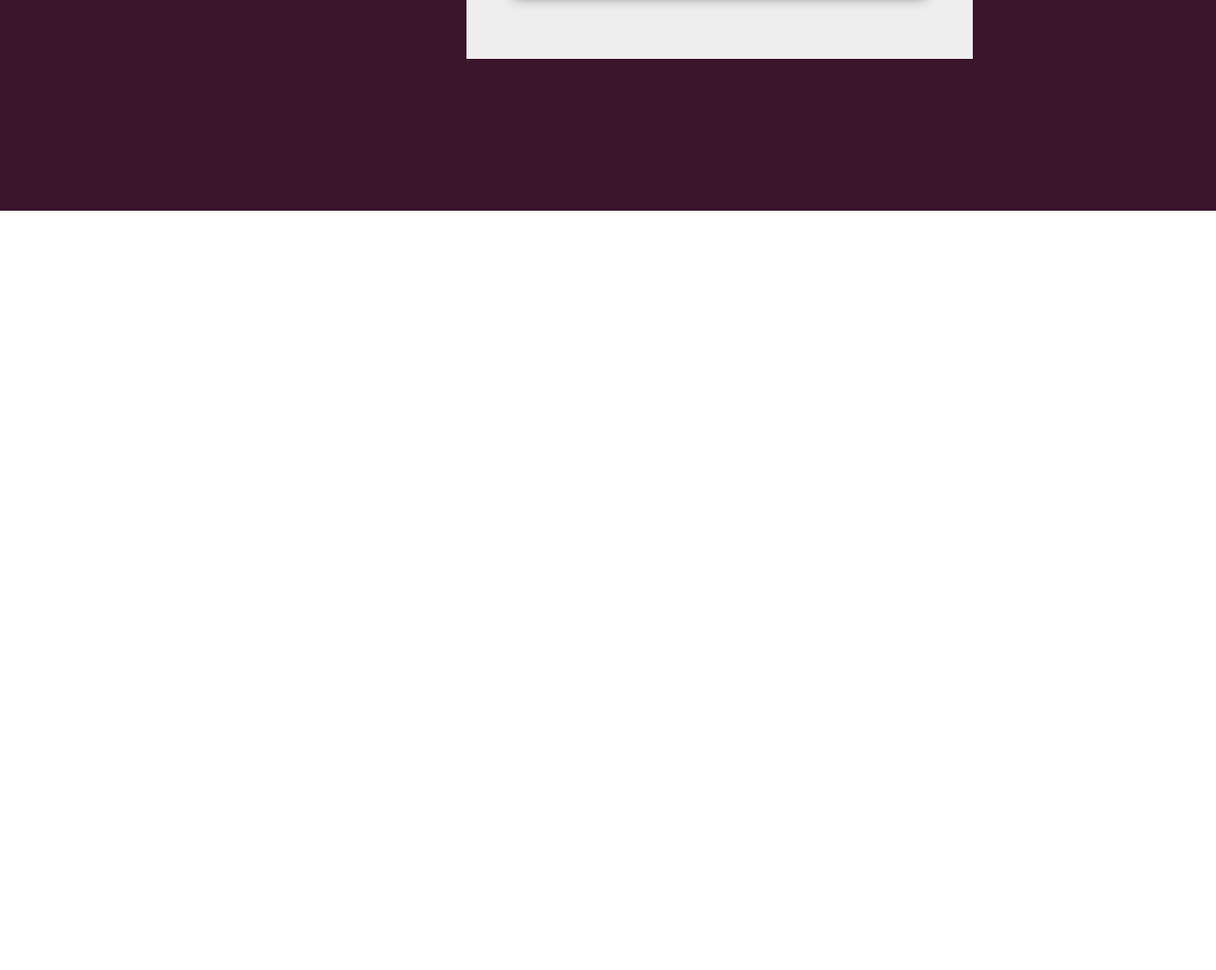
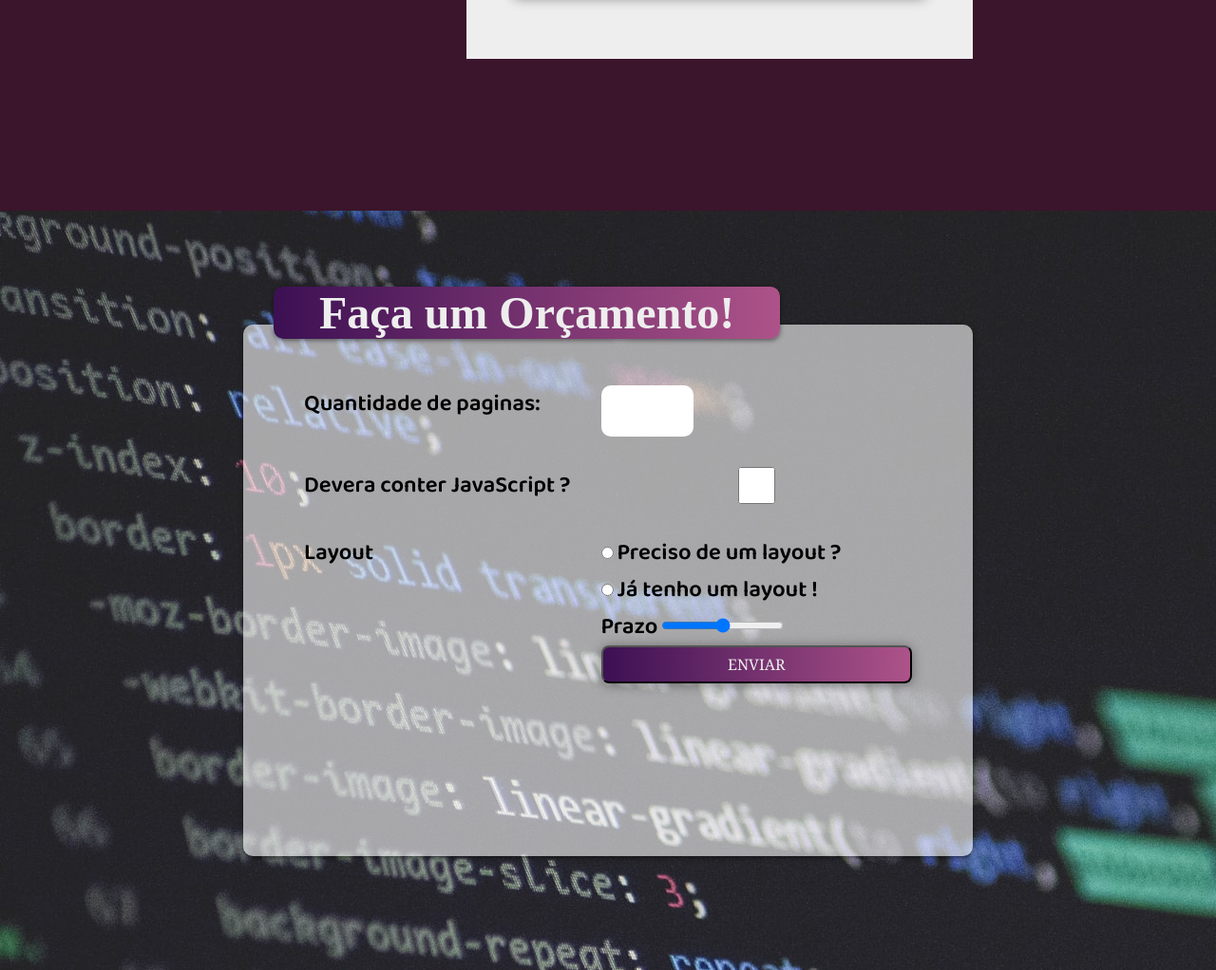
Before and after one commit to DionatanAlvesDias/Portifolio, a plain HTML site: page index.html in a window 1280 px wide. Shown: the part 2810-3832 px from the top of the page at 95% size. Before the commit the page ends 3032 px from the top, so only its background shows below. Drawn offline with Linux system fonts and the light colour scheme.

Commit message:
Sessão de orçamento 📦

```diff
--- a/css/style.css
+++ b/css/style.css
@@ -423,3 +423,77 @@ header {
     box-shadow: 0  .1rem  .8rem rgba(0, 0, 0, 0.4);
     margin-top: 2rem;
 }
+
+.sessao-orcamento {
+    width: 100%;
+    height: 100vh; /* VH = pega toda altura do dispositivo */
+    background: url("../img/bg-orcamento.jpg");
+    object-fit: cover;
+    display: flex;
+    justify-content: center;
+    align-items: center;
+}
+
+.orcamento-wrapper {
+    width: 60%;
+    height: 70%;
+    background-color: #ffffff99;
+    border-radius: 10px;
+    box-shadow: 0 0.1rem 0.3rem rgba(0, 0, 0, 0.5);
+    position: relative;
+}
+
+.sessao-orcamento h1 {
+    position: absolute;
+    top: -2.5rem;
+    left: 2rem;
+    background: #ad5389;  /* fallback for old browsers */
+    background: -webkit-linear-gradient(to right, #3c1053, #ad5389);  /* Chrome 10-25, Safari 5.1-6 */
+    background: linear-gradient(to right, #3c1053, #ad5389);
+    padding: 0 3rem;
+    color: #eee;
+    font-size: 3rem;
+    box-shadow: 0 0.1rem 0.3rem rgba(0, 0, 0, 0.5);
+    border-radius: 10px;
+}
+
+.sessao-orcamento form{
+    margin: 4rem;
+    display: grid;
+    grid-template-columns: auto 1fr;
+    column-gap: 2rem;
+    row-gap: 2rem;
+}
+
+.sessao-orcamento .prazo{
+    grid-column: 1;
+}
+
+.sessao-orcamento label {
+    font-family: 'Baloo 2', sans-serif;
+    font-size: 1.5rem;
+    font-weight: bold;
+}
+
+.sessao-orcamento input[type="number"]{
+    width: 4.5rem;
+    font-size: 1.5rem;
+    outline: none;
+    border-radius: 10px;
+    border: none;
+    padding: 0.8rem;
+}
+
+.btn-orcamento {
+    text-transform: uppercase;
+    width: 100%;
+    height: 2.5rem;
+    background: #ad5389;  /* fallback for old browsers */
+    background: -webkit-linear-gradient(to right, #3c1053, #ad5389);  /* Chrome 10-25, Safari 5.1-6 */
+    background: linear-gradient(to right, #3c1053, #ad5389); /* W3C, IE 10+/ Edge, Firefox 16+, Chrome 26+, Opera 12+, Safari 7+ */
+    font-family: Georgia, 'Times New Roman', Times, serif;
+    font-size: 1rem;
+    color: #eee;
+    border-radius: .5rem;
+    box-shadow: 0  .1rem  .8rem rgba(0, 0, 0, 0.4);
+}
--- a/index.html
+++ b/index.html
@@ -209,6 +209,31 @@
         </div>
       </div>
     </section>
+    <section class="sessao-orcamento">
+      <div class="orcamento-wrapper">
+        <h1>Faça um Orçamento!</h1>
+        <form class="formulario">
+          <label class="qtd-paginas">Quantidade de paginas:</label>
+          <input type="number" min="1" name="qtd" id="qtd">
+          <label for="js">Devera conter JavaScript ?</label>
+          <input type="checkbox" name="js" id="js">
+          <label>Layout</label>
+          <div class="group-layout">
+            <div>
+              <input type="radio" name="layout" id="layout-sim">
+              <label for="layout-sim">Preciso de um layout ?</label>
+            </div>
+            <div>
+              <input type="radio" name="layout" id="layout-nao">
+              <label for="layout-nao">Já tenho um layout !</label>
+            </div>
+            <label for="prazo" class="prazo">Prazo</label>
+            <input type="range" name="prazo" id="prazo">
+            <button class="btn-orcamento" type="submit">Enviar</button>
+          </div>
+        </form>
+      </div>
+    </section>
   </body>
   <script src="js/scripts.js"></script>
 </html>
```
Also changed, not shown: img/bg-orcamento.jpg (added).
